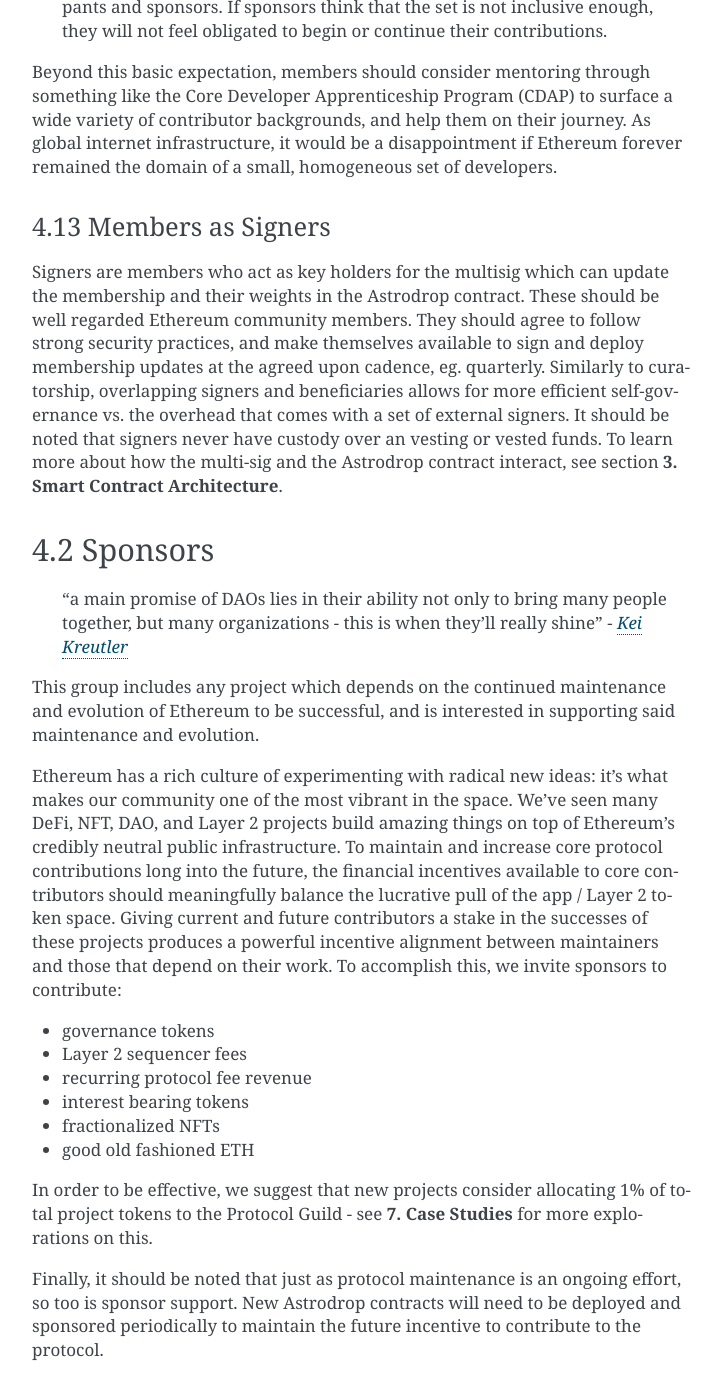
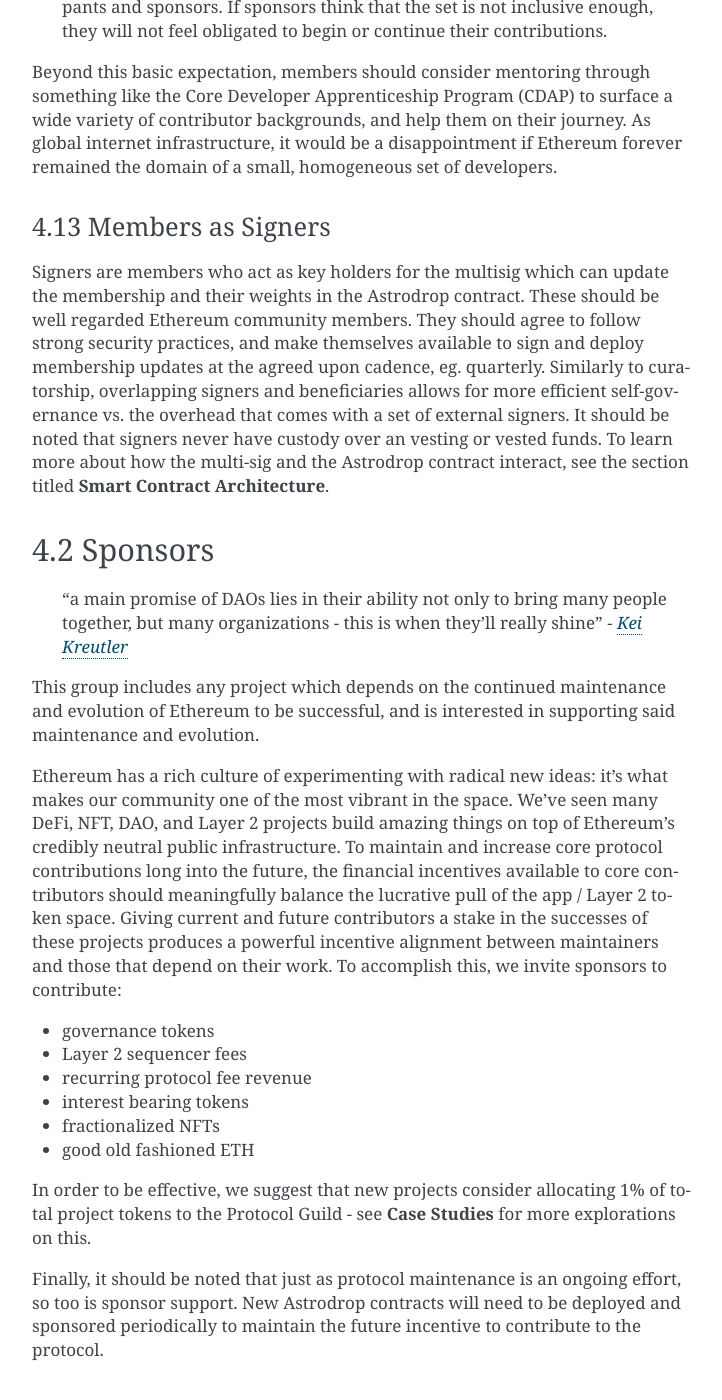
Before and after one commit to protocolguild/documentation, a Sphinx documentation site: the page built from docs/4-roles-expectations.md, in a window 1280 px wide and 1400 px high, scrolled down 2499 px. Shown: the whole window, without its empty margins (388-1110 px from the left). Built offline with Sphinx 7.4.7, drawn with Linux system fonts in a browser that asks for light colours.

Commit message:
Update 4-roles-expectations.md

```diff
--- a/docs/4-roles-expectations.md
+++ b/docs/4-roles-expectations.md
@@ -59,7 +59,7 @@
 
 ### 4.13 Members as Signers
 
-Signers are members who act as key holders for the multisig which can update the membership and their weights in the Astrodrop contract. These should be well regarded Ethereum community members. They should agree to follow strong security practices, and make themselves available to sign and deploy membership updates at the agreed upon cadence, eg. quarterly. Similarly to curatorship, overlapping signers and beneficiaries allows for more efficient self-governance vs. the overhead that comes with a set of external signers. It should be noted that signers never have custody over an vesting or vested funds. To learn more about how the multi-sig and the Astrodrop contract interact, see section **3. Smart Contract Architecture**.
+Signers are members who act as key holders for the multisig which can update the membership and their weights in the Astrodrop contract. These should be well regarded Ethereum community members. They should agree to follow strong security practices, and make themselves available to sign and deploy membership updates at the agreed upon cadence, eg. quarterly. Similarly to curatorship, overlapping signers and beneficiaries allows for more efficient self-governance vs. the overhead that comes with a set of external signers. It should be noted that signers never have custody over an vesting or vested funds. To learn more about how the multi-sig and the Astrodrop contract interact, see the section titled **Smart Contract Architecture**.
 
 ## 4.2 Sponsors
 
@@ -75,7 +75,7 @@
 -  fractionalized NFTs
 -  good old fashioned ETH
 
-In order to be effective, we suggest that new projects consider allocating 1% of total project tokens to the Protocol Guild - see **7. Case Studies** for more explorations on this.
+In order to be effective, we suggest that new projects consider allocating 1% of total project tokens to the Protocol Guild - see **Case Studies** for more explorations on this.
 
 Finally, it should be noted that just as protocol maintenance is an ongoing effort, so too is sponsor support. New Astrodrop contracts will need to be deployed and sponsored periodically to maintain the future incentive to contribute to the protocol.
 
```
